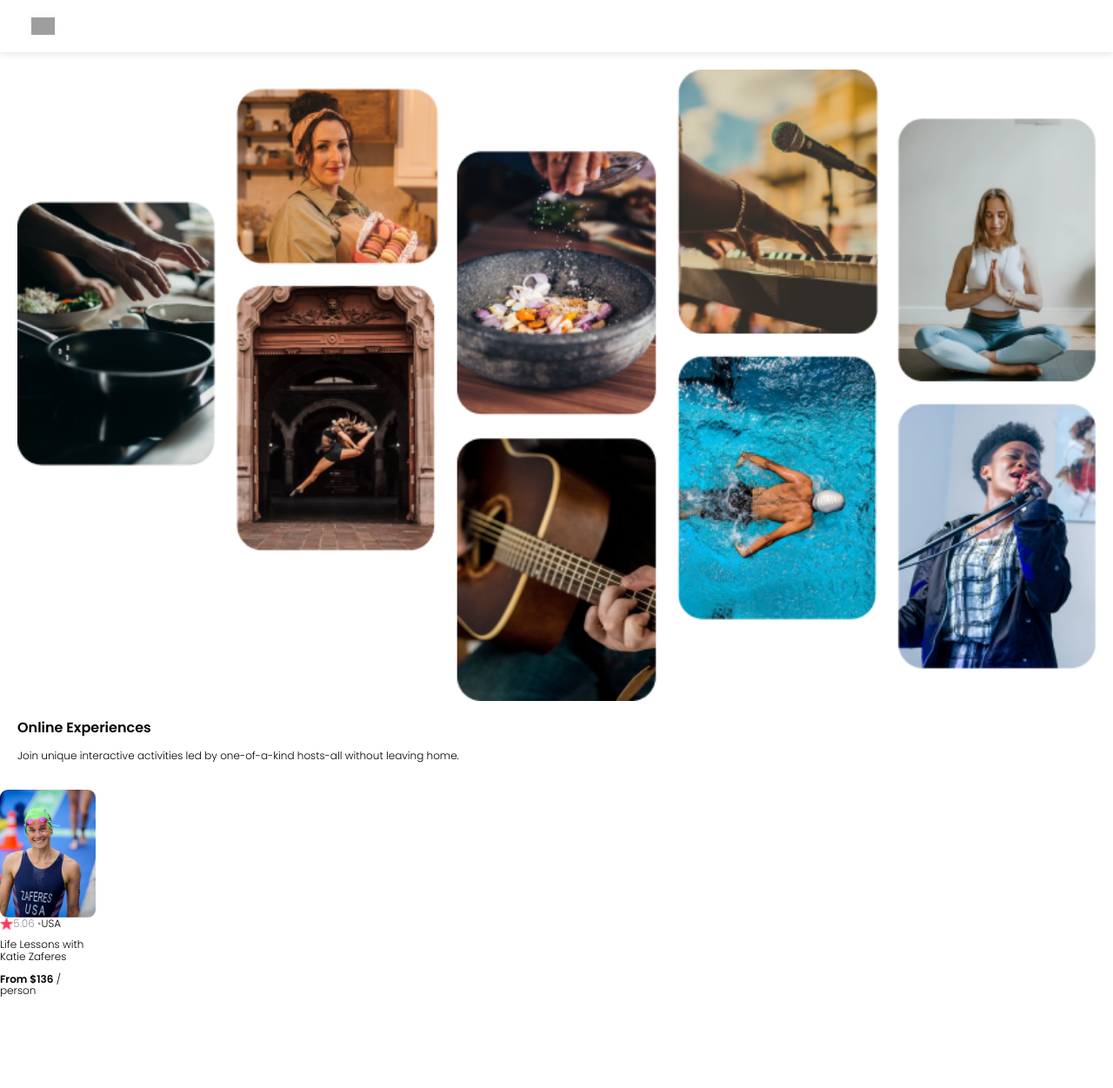
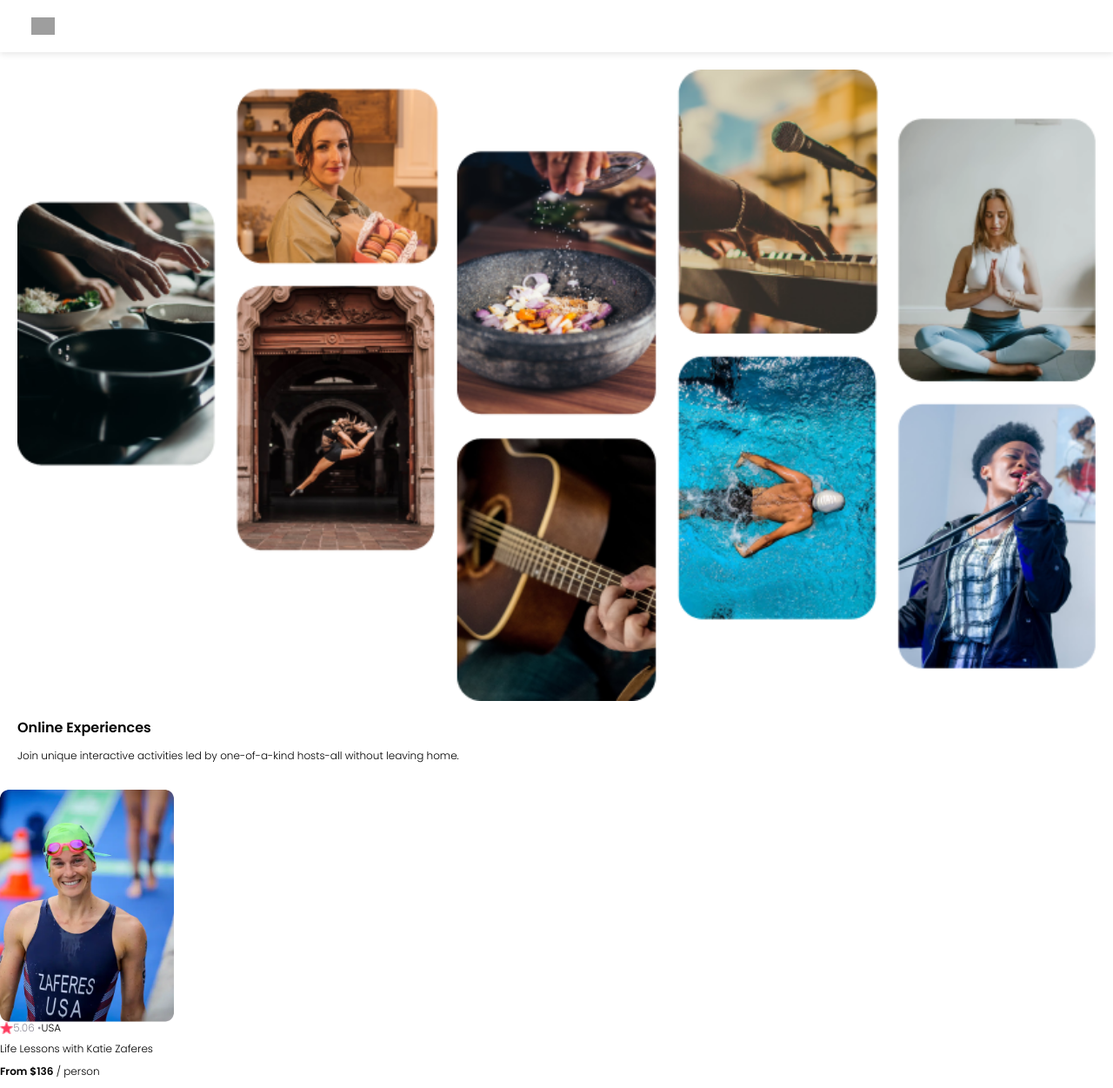
Before and after one commit to Poozagg/airbnb-R, a React (Vite) app: page / in a window 1280 px wide. Shown: the whole page at 87% size. Before the commit the page ends 1158 px from the top, so only its background shows below. Built offline with nearby package versions, Linux system fonts and the light colour scheme; grey boxes are pictures that could not be loaded.

Commit message:
card size updated

```diff
--- a/style.css
+++ b/style.css
@@ -37,7 +37,7 @@ section {
 .card {
     /* display: flex;
     flex-direction: column; */
-    width: 110px;
+    width: 200px;
     font-size: 12px;
 }
 .card--photo {
```
